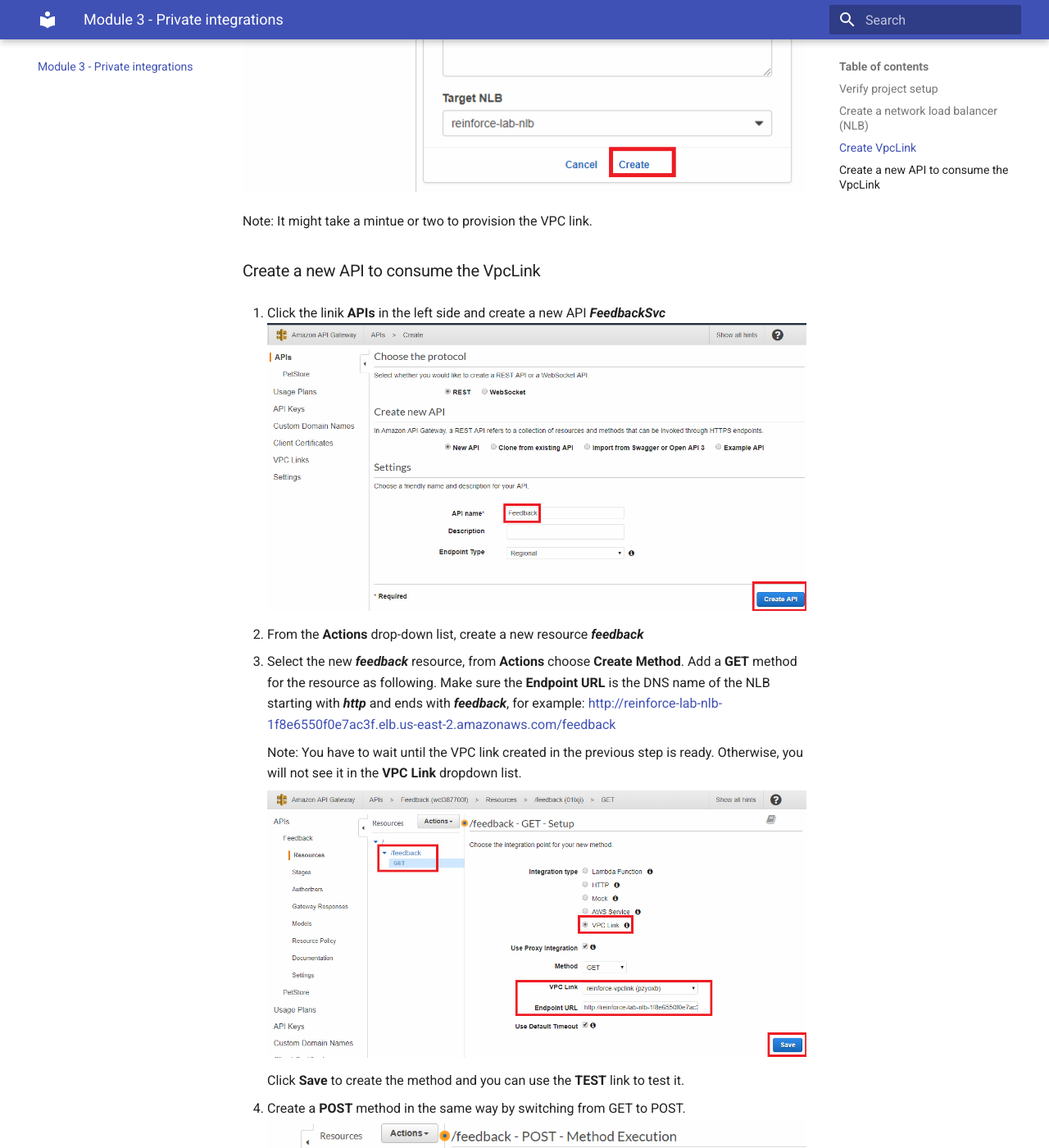
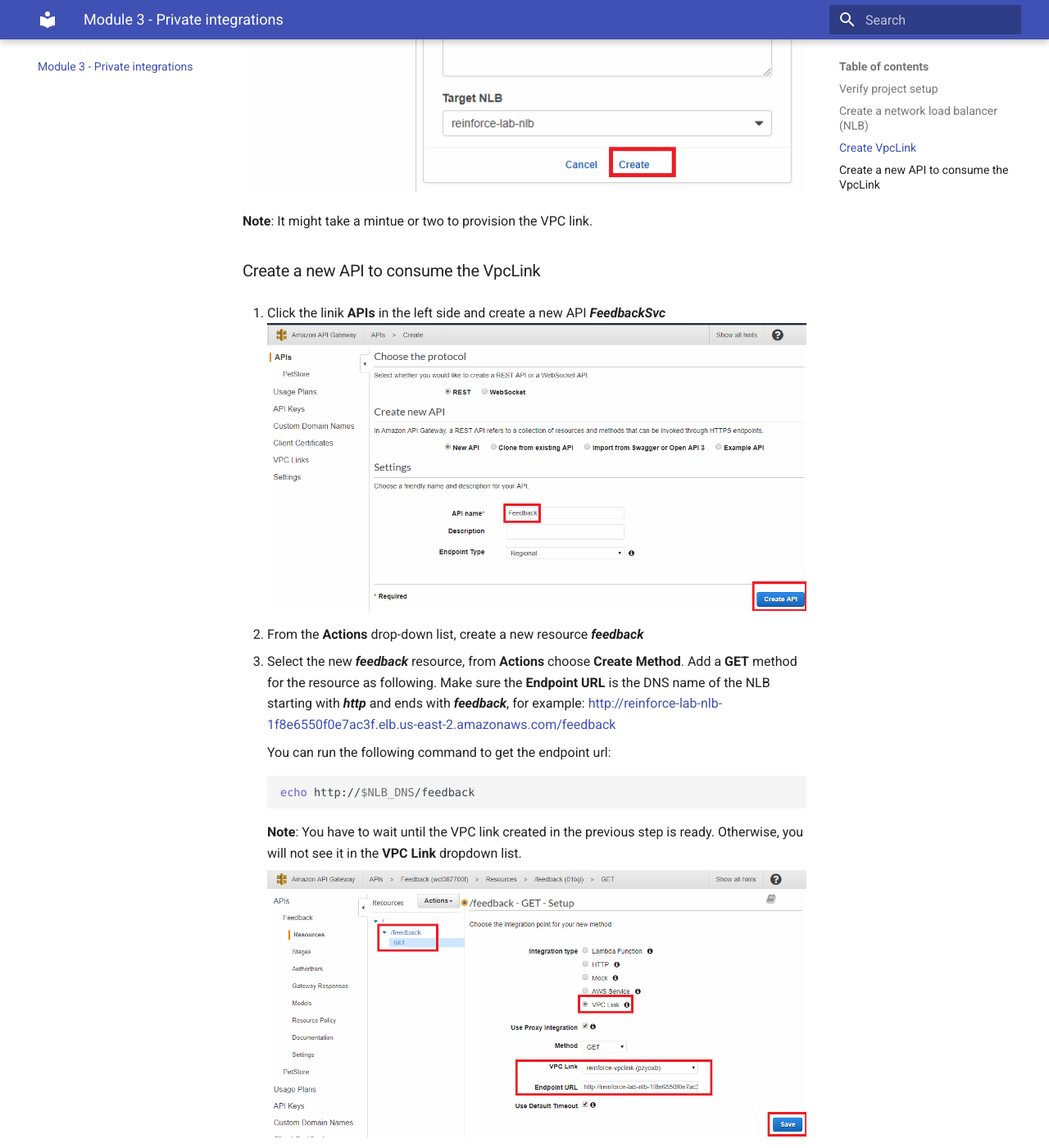
Before and after one commit to xiangshen-dk/workshop-building-secure-apis, an MkDocs documentation site: the page built from docs/vpclink.md, in a window 1280 px wide and 1400 px high, scrolled down 5000 px. Shown: the whole window at 82% size. Built offline with MkDocs 1.6.1 and Material for MkDocs 9.7.7, drawn with Linux system fonts in a browser that asks for light colours; some web fonts are replaced.

Commit message:
vpclink cleanup

````diff
--- a/docs/vpclink.md
+++ b/docs/vpclink.md
@@ -105,7 +105,7 @@ Go back to [API Gateway](https://console.aws.amazon.com/apigateway/).In the left
 
 ![](../screenshots/vpc-link1.png)
 
-Note: It might take a mintue or two to provision the VPC link.
+__Note__: It might take a mintue or two to provision the VPC link.
 
 ### Create a new API to consume the VpcLink
 
@@ -117,7 +117,12 @@ Note: It might take a mintue or two to provision the VPC link.
 3. Select the new ___feedback___ resource, from __Actions__ choose __Create Method__. Add a __GET__ method for the resource as following. Make sure the __Endpoint URL__ is the DNS name of the NLB starting with ___http___ and ends with ___feedback___, for example:
 http://reinforce-lab-nlb-1f8e6550f0e7ac3f.elb.us-east-2.amazonaws.com/feedback
 
-    Note: You have to wait until the VPC link created in the previous step is ready. Otherwise, you will not see it in the __VPC Link__ dropdown list.
+    You can run the following command to get the endpoint url:
+    ```bash
+    echo http://$NLB_DNS/feedback
+    ```
+
+    __Note__: You have to wait until the VPC link created in the previous step is ready. Otherwise, you will not see it in the __VPC Link__ dropdown list.
 
     ![](../screenshots/lab-backend5.png)
 
````
